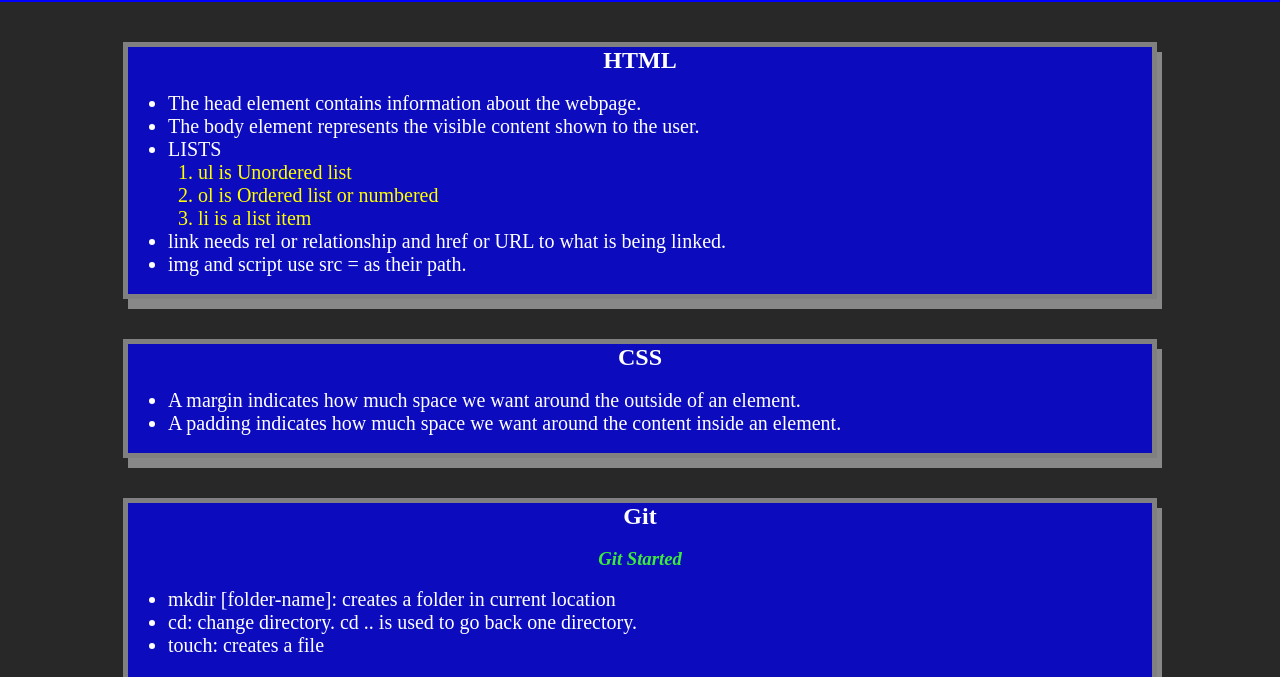
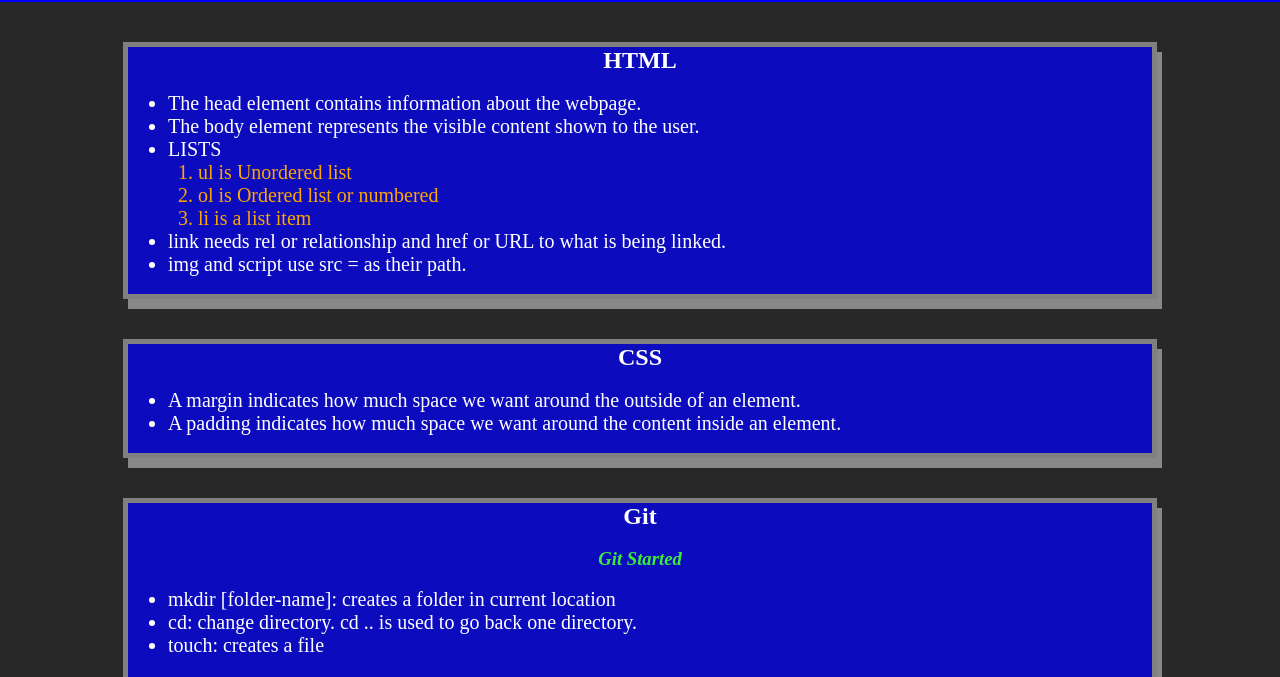
Before and after one commit to NoahCalderwood/Prework-Study-Guide, a plain HTML site: page index.html in a window 1280 px wide. Shown: the part 118-795 px from the top of the page. Drawn offline with Linux system fonts and the light colour scheme.

Commit message:
color fix

```diff
--- a/assets/style.css
+++ b/assets/style.css
@@ -41,7 +41,7 @@ ul {
 
 ol {
     padding-left: 30px;
-    color: yellow
+    color: orange;
   }
 
 p {
```
